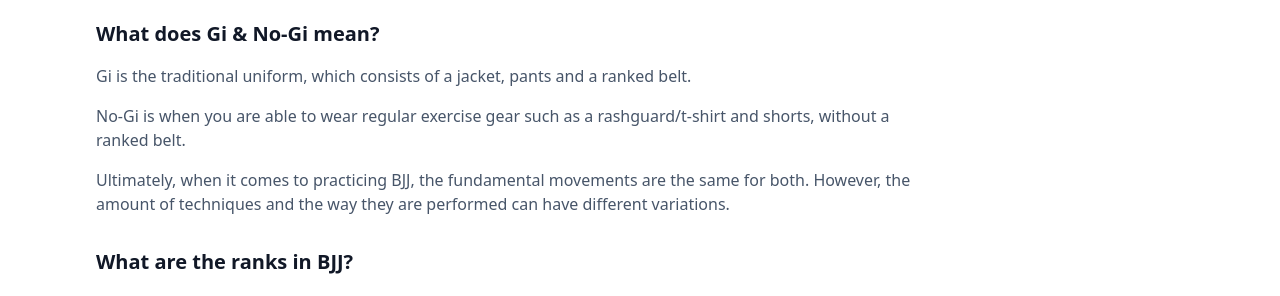
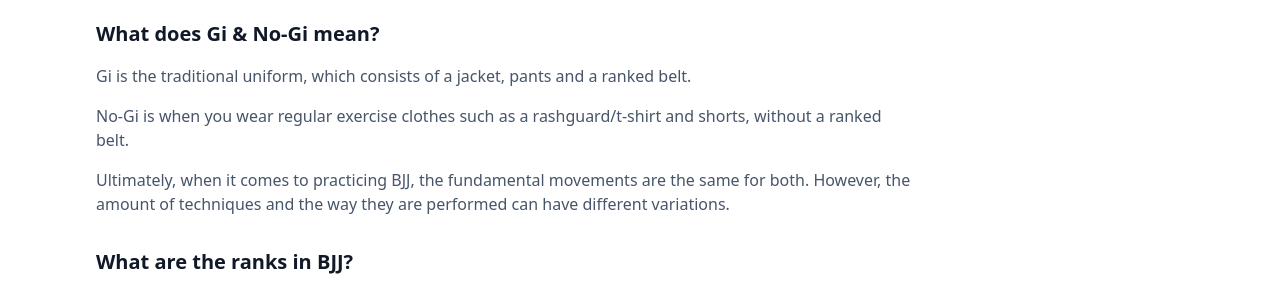
Before and after one commit to RavenGrappling/RavenGrappling.github.io, a Jekyll site: the page built from pages/faq.html, in a window 1280 px wide and 900 px high, scrolled down 511 px. Shown: the part 155-451 px from the top of the window. Built offline with Jekyll 4.4.1, drawn with Linux system fonts in a browser that asks for light colours.

Commit message:
Update faq.html

```diff
--- a/pages/faq.html
+++ b/pages/faq.html
@@ -41,7 +41,7 @@
       Gi is the traditional uniform, which consists of a jacket, pants and a ranked belt.
     </p>
     <p>
-      No-Gi is when you are able to wear regular exercise gear such as a rashguard/t-shirt and shorts, without a ranked belt.
+      No-Gi is when you wear regular exercise clothes such as a rashguard/t-shirt and shorts, without a ranked belt.
     </p>
     <p>
       Ultimately, when it comes to practicing BJJ, the fundamental movements are the same for both. However, the amount of techniques and the way they are performed can have different variations.
```
